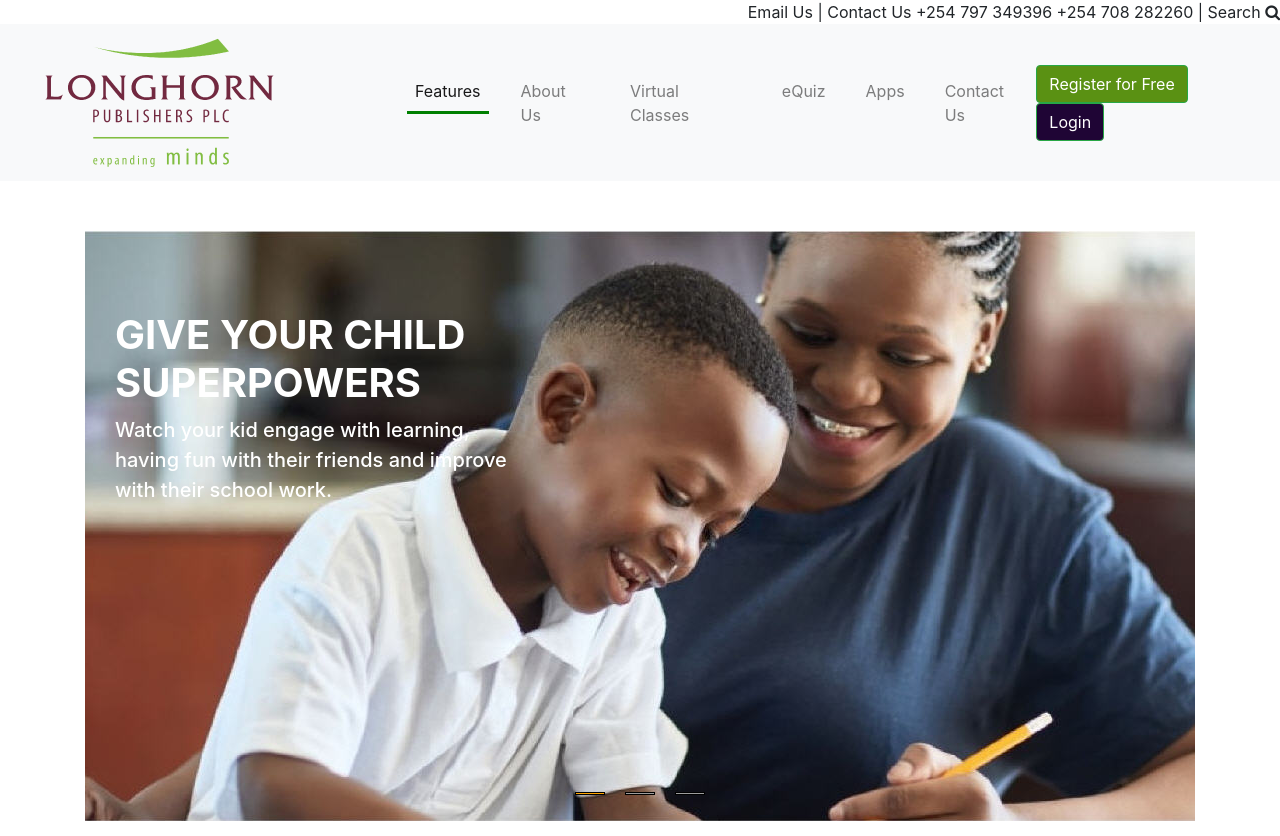
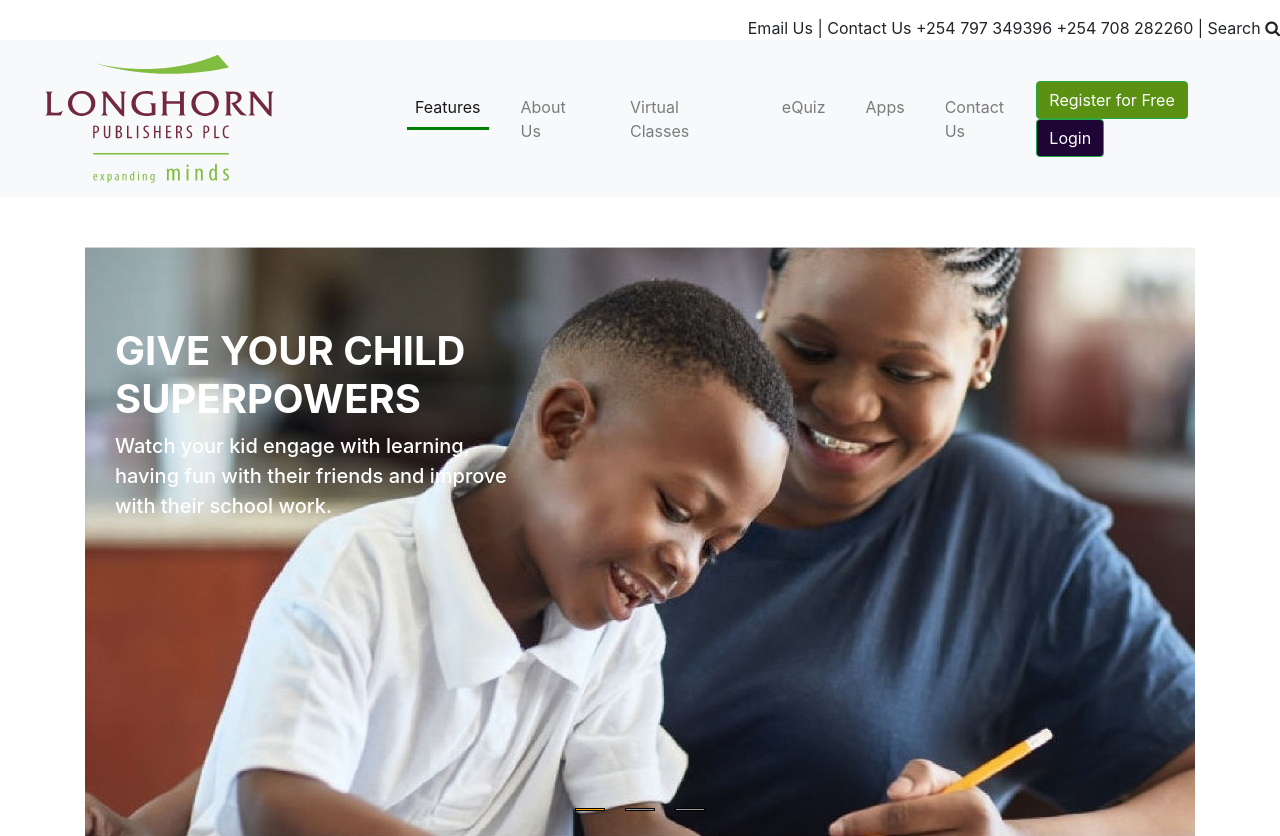
Before and after one commit to kevincliffo/longhorn-template, a PHP site: page / in a window 1280 px wide. Shown: the top 836 px of the page. Run offline with PHP 8.4, Linux system fonts and the light colour scheme; some libraries are stand-ins or nearby versions.

Commit message:
top padding

```diff
--- a/index.html
+++ b/index.html
@@ -12,8 +12,8 @@
     <script src="https://maxcdn.bootstrapcdn.com/bootstrap/4.0.0/js/bootstrap.min.js" integrity="sha384-JZR6Spejh4U02d8jOt6vLEHfe/JQGiRRSQQxSfFWpi1MquVdAyjUar5+76PVCmYl" crossorigin="anonymous"></script>
 </head>
 <body>
-    <header style="background-color: blueviolet;">
-        <div class="p-200 float-right">
+    <header class="pt-3">
+        <div class="float-right">
             Email Us | Contact Us +254 797 349396 +254 708 282260 | Search <i class="fa fa-search"></i>
         </div>
     </header>
@@ -221,6 +221,7 @@
             </div>
         </div>
         <hr>
+    </div>
     <footer class="top-buffer" style="background-color: rgba(230,231,233,255);">
         <div class="row">
             <div class="col-sm">
@@ -267,7 +268,6 @@
             </div>
           </div>
     </footer>
-    </div>
     <script src="https://code.jquery.com/jquery-3.2.1.slim.min.js" integrity="sha384-KJ3o2DKtIkvYIK3UENzmM7KCkRr/rE9/Qpg6aAZGJwFDMVNA/GpGFF93hXpG5KkN" crossorigin="anonymous"></script>
     <script src="https://cdnjs.cloudflare.com/ajax/libs/popper.js/1.12.9/umd/popper.min.js" integrity="sha384-ApNbgh9B+Y1QKtv3Rn7W3mgPxhU9K/ScQsAP7hUibX39j7fakFPskvXusvfa0b4Q" crossorigin="anonymous"></script>
     <script src="https://maxcdn.bootstrapcdn.com/bootstrap/4.0.0/js/bootstrap.min.js" integrity="sha384-JZR6Spejh4U02d8jOt6vLEHfe/JQGiRRSQQxSfFWpi1MquVdAyjUar5+76PVCmYl" crossorigin="anonymous"></script>
--- a/style.css
+++ b/style.css
@@ -117,8 +117,8 @@
     top: 60px;
 }
 .book-card-img{
-    width: 150px;
-    height: 224px;
+    width: 190px;
+    height: 284px;
     object-fit: cover;
 }
 @media (max-width: 350px) {
```
Lines whose indentation alone changed are shown as unchanged.
